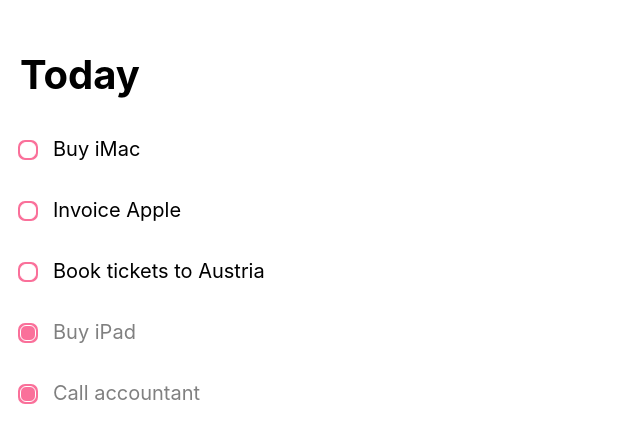
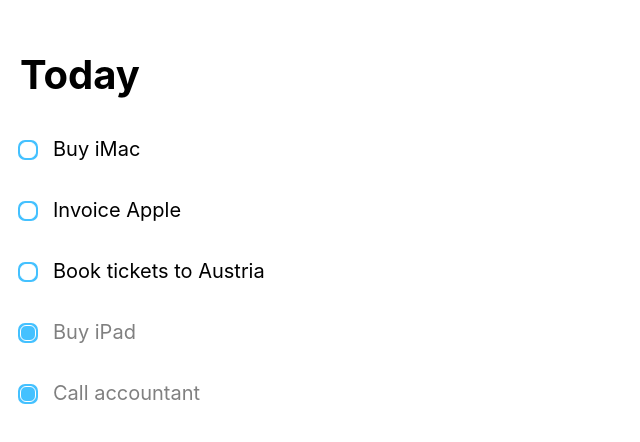
Before and after one commit to MadeInHellH/React, a React (Create React App) app in the folder world/: page / in a window 1280 px wide. Shown: the top 442 px of the page, without its empty margins (0-640 px from the left). Built offline with nearby package versions, Linux system fonts and the light colour scheme.

Commit message:
Add animation to reorder TODOs

```diff
--- a/world/src/components/App.js
+++ b/world/src/components/App.js
@@ -1,25 +1,37 @@
 import React, { Component } from 'react';
 import '../styles/app.css';
 import Grid from './Grid';
-import lists from '../data/list.json';
+import concepts from '../data/list.json';
 
 class App extends Component {
+  constructor(props) {
+    super(props);
+
+    this.lists = concepts;
+  }
+
   render() {
-    this.reorder();
     return (
        <div className="app">
         <div className="app-heading">
           <p>Today</p>
         </div>
-        <Grid lists={this.reorder()}/>
+        <Grid lists={this.reorder()} update={this.update.bind(this)} />
       </div>
     );
   }
 
   reorder() {
-    return lists.sort(function(first, second) {
-      return first.completed == second.completed ? 0 : first.completed ? 1 : -1;
-    });
+    return this.lists.sort(function(first, second) {
+      return first.completed === second.completed ? 0 : first.completed ? 1 : -1;
+    }).concat([]);
+  }
+
+  update() {
+    const self = this;
+    setTimeout(function() {
+      self.setState(self.lists);
+    }, 200);
   }
 }
 
--- a/world/src/components/Grid.js
+++ b/world/src/components/Grid.js
@@ -1,8 +1,14 @@
 import React, { Component } from 'react';
+import ReactDOM from 'react-dom';
 import '../styles/grid.css';
 import Todo from './Todo';
 
 class Grid extends Component {
+	constructor(props) {
+		super(props);
+		this.values = {};
+	}
+
   render() {
 		return (
 			<div className="grid">
@@ -11,12 +17,48 @@
 		);
   }
 
+  componentWillReceiveProps(props) {
+  	const self = this;
+
+  	this.props.lists.forEach(function(todo) {
+      const reference = self.refs[todo.id];
+      const node = ReactDOM.findDOMNode(reference);
+      const box = node.getBoundingClientRect();
+
+			self.values[todo.id] = box;
+    });
+  }
+
+  componentDidUpdate(props) {
+  	const self = this;
+
+    props.lists.forEach(function(todo) {
+      const reference = self.refs[todo.id];
+      const node = ReactDOM.findDOMNode(reference);
+	    const newBox = node.getBoundingClientRect();
+	    const oldBox = self.values[todo.id];
+	    const delta = oldBox.top - newBox.top;
+
+			node.style.transform = 'translate(0px, ' + delta + 'px)';
+      node.style.transition = 'transform 0s';
+
+	    requestAnimationFrame(function() {
+        node.style.transform  = '';
+        node.style.transition = 'transform 0.5s ease';
+      });
+  	});
+  }
+
   todo() {
   	return this.props.lists.map((todo) => {
 			return (
-				<Todo todo={todo} />
+				<Todo ref={todo.id} todo={todo} update={this.update.bind(this)} />
 			);
 		});
+  }
+
+  update() {
+		this.props.update();
   }
 }
 
--- a/world/src/components/Todo.js
+++ b/world/src/components/Todo.js
@@ -8,14 +8,16 @@
 
     return (
       <div className="todo">
-    	  <div className={todo} onClick={this.pressed.bind()}></div>
+    	  <div className={todo} onClick={this.box.bind(this)}></div>
       	<p className={title}>{this.props.todo.title}</p>
       </div>
     );
   }
 
-  pressed() {
-
+  box() {
+    this.props.todo.completed = !this.props.todo.completed;
+    this.setState(this.props);
+    this.props.update();
   }
 }
 
--- a/world/src/data/list.json
+++ b/world/src/data/list.json
@@ -1,25 +1,30 @@
 [
 	{
+	  "id" : 0,
 		"title" : "Buy iMac",
 		"day" : "2017-08-20T00:00:00.511Z",
 		"completed" : false
 	},
 	{
+	  "id" : 1,
 		"title" : "Buy iPad",
 		"day" : "2017-08-22T00:00:00.511Z",
 		"completed" : true
 	},
 	{
+	  "id" : 2,
 		"title" : "Invoice Apple",
 		"day" : "2017-08-24T00:00:00.511Z",
 		"completed" : false
 	},
 	{
+	  "id" : 3,
 		"title" : "Call accountant",
 		"day" : "2017-08-26T00:00:00.511Z",
 		"completed" : true
 	},
 	{
+	  "id" : 4,
 		"title" : "Book tickets to Austria",
 		"day" : "2017-08-28T00:00:00.511Z",
 		"completed" : false
--- a/world/src/styles/todo.css
+++ b/world/src/styles/todo.css
@@ -6,6 +6,7 @@
 	flex-diraction: row;
 	justify-content: flex-start;
 	align-items: center;
+	transition: all 0.5s ease;
 }
 
 .todo p {
@@ -27,7 +28,7 @@
 .todo div:before {
   content: '';
   position: absolute;
-  background-color: #FA709A;
+  background-color: #44C1FF;
   z-index: -1;
   top: -3px;
   right: -3px;
@@ -37,7 +38,7 @@
 }
 
 .todo .todo-completed {
-  background-color: #FA709A;
+  background-color: #44C1FF;
 }
 
 .todo .title-completed {
```
Also changed, not shown: world/src/styles/grid.css (line endings or trailing spaces), 1 other file (tests, documents, lock files or other folders).
